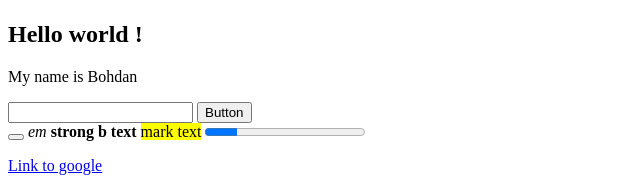
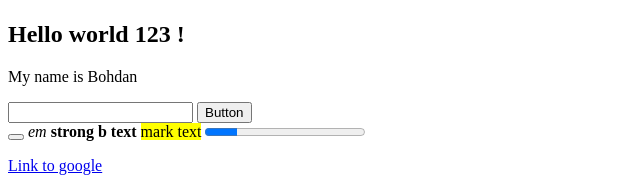
Before and after one commit to Bohdan2903/Lesson-1, a plain HTML site: page index.html in a window 1280 px wide. Shown: the part 311-499 px from the top of the page, 0-640 px from the left. Drawn offline with Linux system fonts and the light colour scheme.

Commit message:
change text
Signed-off-by: Bohdan2903 <bogdanprodan20@gmail.com>

```diff
--- a/index.html
+++ b/index.html
@@ -25,7 +25,7 @@
       </video>
     </div>
 
-    <h2>Hello world !</h2>
+    <h2>Hello world 123 !</h2>
     <p>My name is Bohdan</p>
 
     <form action="#">
```
